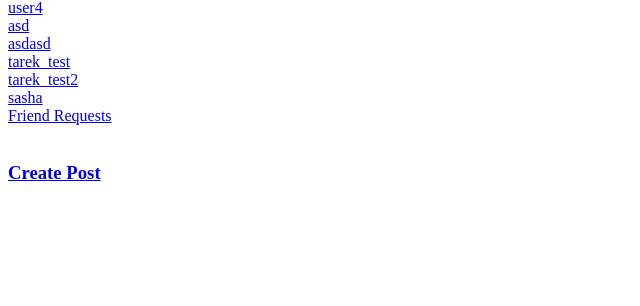
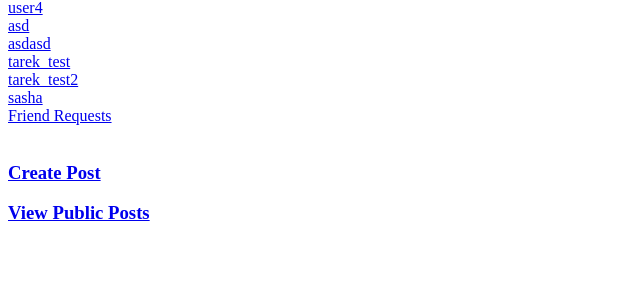
Before and after one commit to CMPUT410W15T02/CMPUT410W15-project, a Django app: page / in a window 1280 px wide. Shown: the part 289-595 px from the top of the page, without its empty margins (0-640 px from the left). Run offline with Django 3.2, Linux system fonts and the light colour scheme; data comes from the database, SQL or seed files in the repository.

Commit message:
added link to index to see public posts

```diff
--- a/social_distribution/templates/authors/index.html
+++ b/social_distribution/templates/authors/index.html
@@ -24,6 +24,9 @@
 
 	<br/><br/>
 	<h3><a href="/posts/">Create Post</a></h3>
+
+    <h3><a href="/posts/all/">View Public Posts</a></h3>
+
 	<!-- End Testing -->
 </body>
 <html>
```
Also changed, not shown: social_distribution/templates/posts/view_posts.html (+8 -9 lines), social_distribution/posts/views.py (line endings or trailing spaces).
